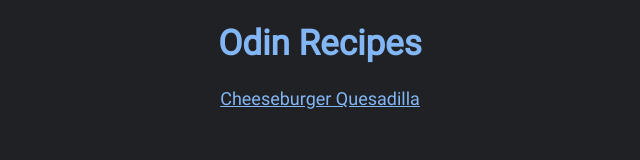
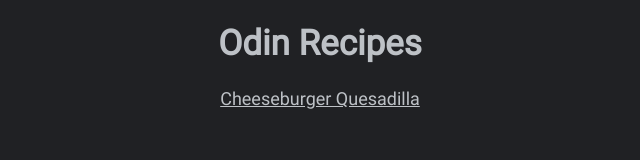
Before and after one commit to apad2025/odin, a plain HTML site: page index.html in a window 1280 px wide. Shown: the whole page, without its empty margins (320-960 px from the left). Drawn offline with Linux system fonts and the light colour scheme.

Commit message:
Changed text color from blue to white

```diff
--- a/files/styles.css
+++ b/files/styles.css
@@ -5,7 +5,7 @@
 
 * {
     background-color: #202124;
-    color: #83b6f5;
+    color: #bdc1c6;
     font-family: Roboto;
     font-size: 18px;
 }
```
